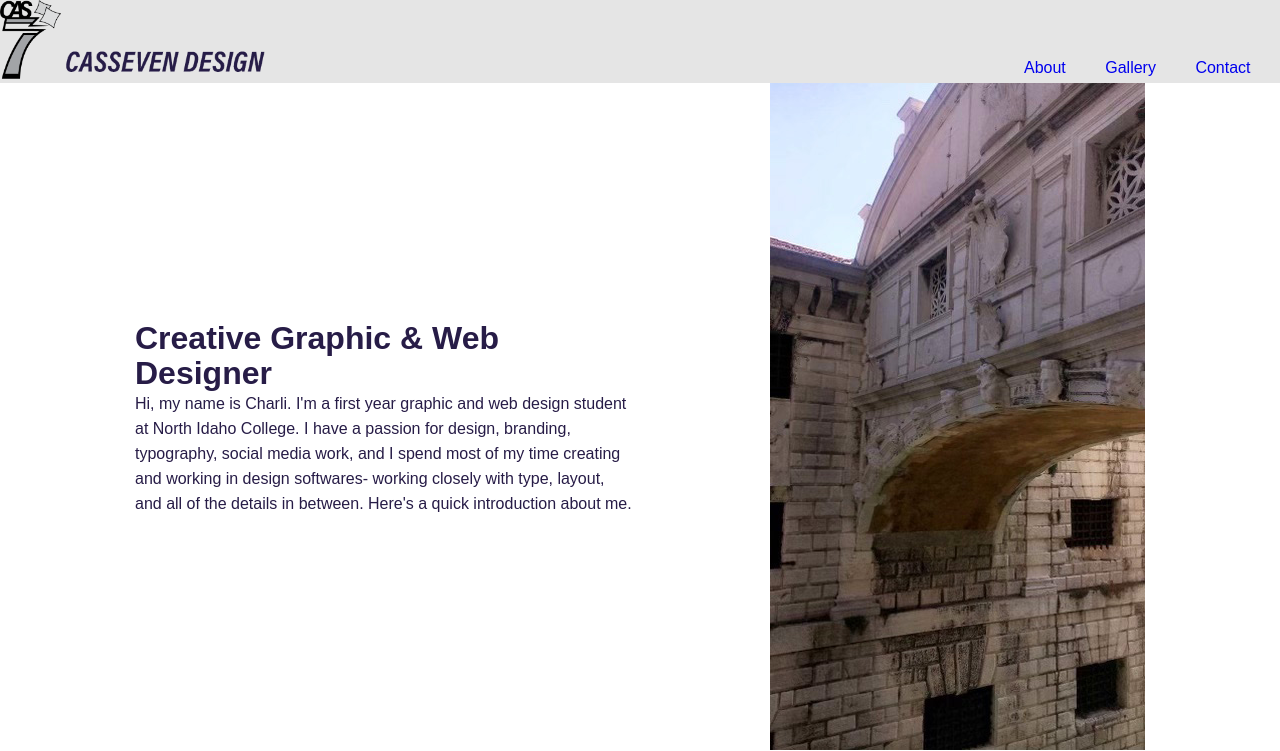
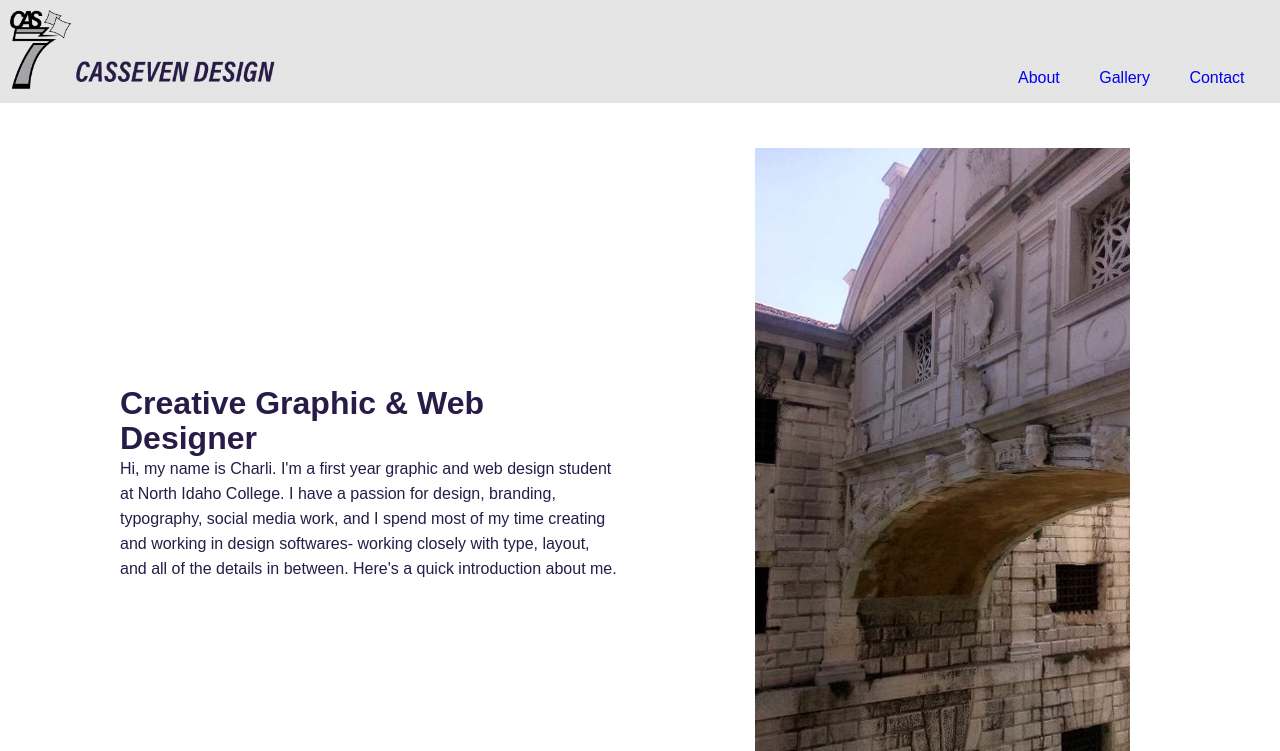
Before and after one commit to cassevven/casseven-portfolio, a plain HTML site: page index.html in a window 1280 px wide. Shown: the top 751 px of the page. Drawn offline with Linux system fonts and the light colour scheme; a web font is replaced by a local one.

Commit message:
html css

```diff
--- a/portfolio.css
+++ b/portfolio.css
@@ -9,9 +9,9 @@
 }*/
 
 *,html {
-  margin: 0 !important;
-  padding: 0 !important;
-  box-sizing: border-box !important;
+  margin: 0;
+  padding: 0;
+  box-sizing: border-box;
 }
 
 .site-header {
```
